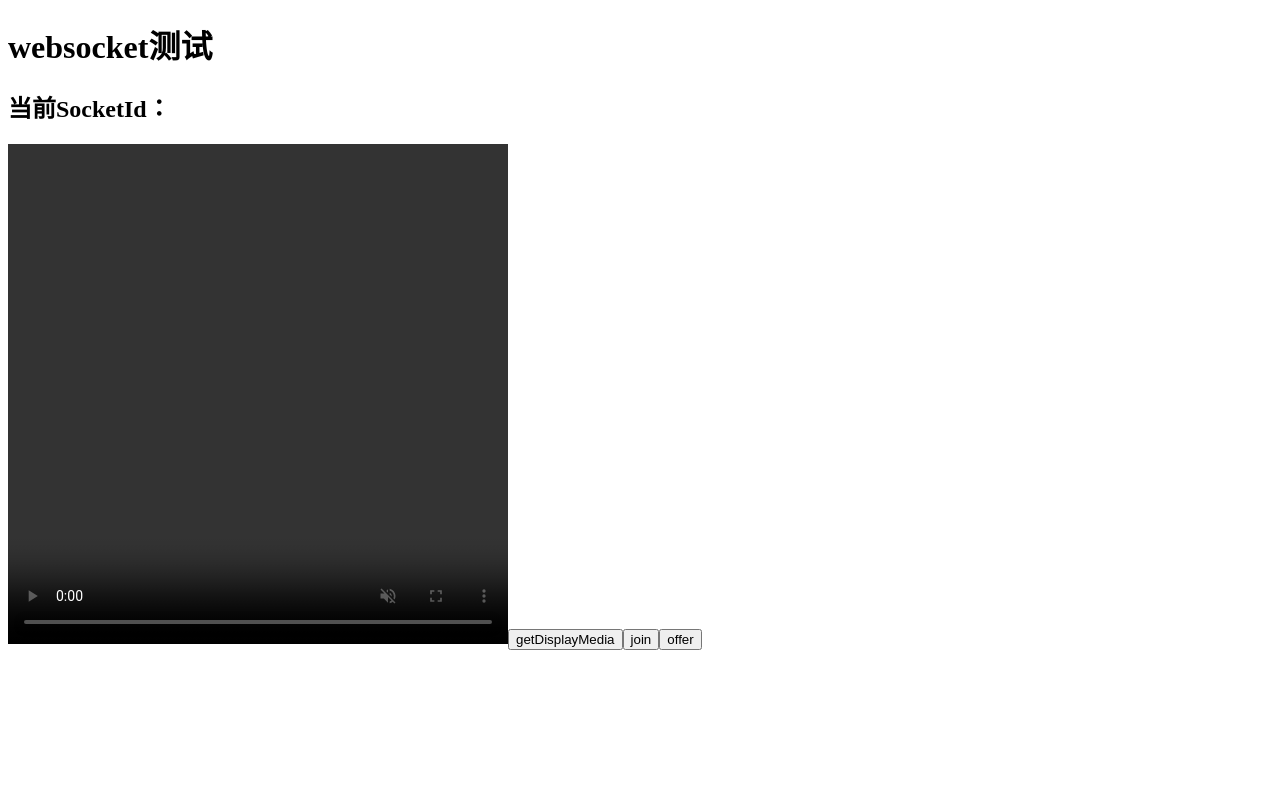
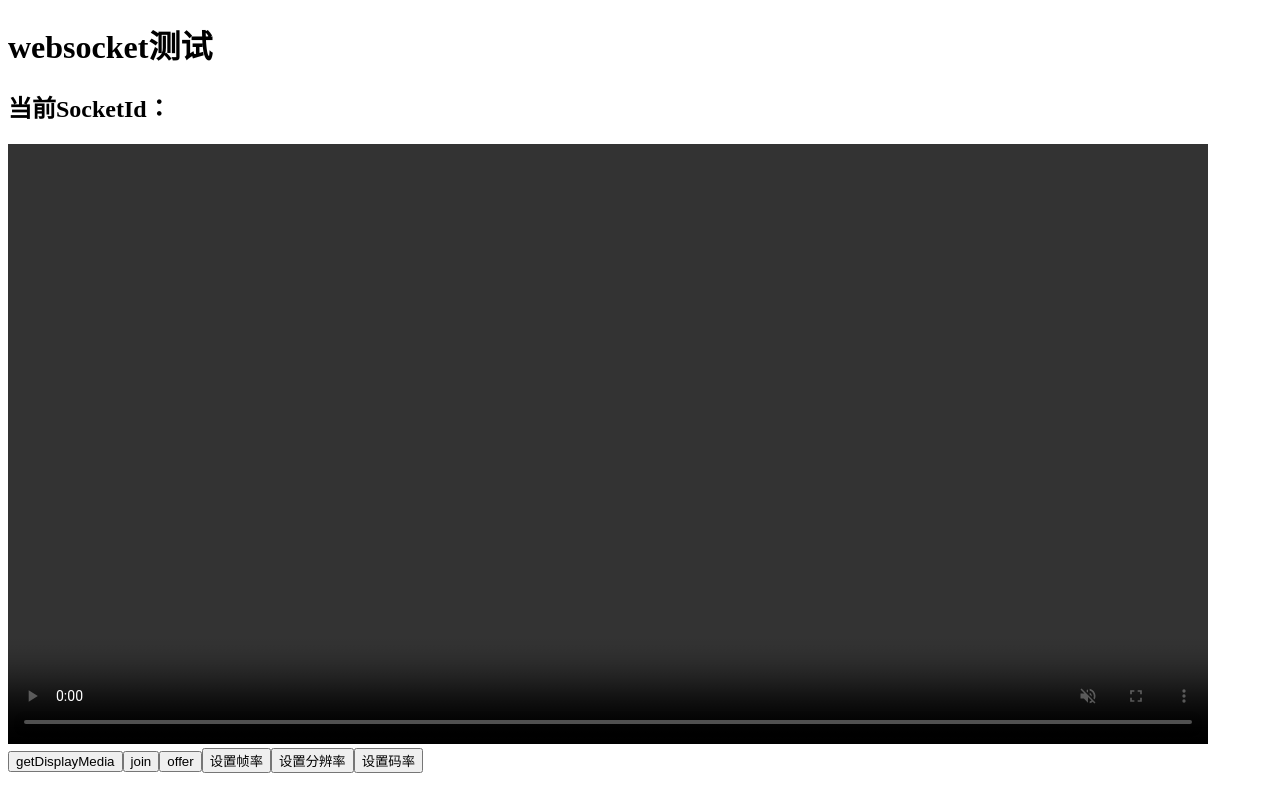
Before and after one commit to Sami-zzz/bLive-copy, a Vue app: page / in a window 1280 px wide. Built offline with nearby package versions, Linux system fonts and the light colour scheme; no server answers.

Commit message:
feat: 码率/分辨率/帧率控制

```diff
--- a/src/App.vue
+++ b/src/App.vue
@@ -7,11 +7,14 @@
       muted
       autoplay
       controls
-      style="width: 500px; height: 500px"
+      style="height: 600px"
     ></video>
     <button @click="handleGetDisplayMedia">getDisplayMedia</button>
     <button @click="handleSendJoin">join</button>
     <button @click="handleSendOffer">offer</button>
+    <button @click="handleFramerate">设置帧率</button>
+    <button @click="handleResolutionRatio">设置分辨率</button>
+    <button @click="handleSetMaxBitrate">设置码率</button>
   </div>
 </template>
 
@@ -35,6 +38,39 @@ const localVideoRef = ref<HTMLVideoElement>();
 const localStream = ref<MediaStream>();
 
 const roomId = ref('123');
+
+function handleFramerate() {
+  console.log('handleFramerate');
+  if (localStream.value) {
+    localStream.value.getTracks().forEach((track) => {
+      if (track.kind === 'video') {
+        console.log(track);
+        const old = track.getConstraints();
+        track.applyConstraints({ ...old, frameRate: 1 });
+        console.log('设置帧率完成');
+      }
+    });
+  }
+}
+
+function handleResolutionRatio() {
+  console.log('handleResolutionRatio');
+  if (localStream.value) {
+    localStream.value.getTracks().forEach((track) => {
+      if (track.kind === 'video') {
+        console.log(track);
+        const old = track.getConstraints();
+        track.applyConstraints({ ...old, height: 200 });
+        console.log('设置分辨率完成');
+      }
+    });
+  }
+}
+
+function handleSetMaxBitrate() {
+  console.log('handleResolutionRatio');
+  rtc.value?.setMaxBitrate();
+}
 
 async function handleGetDisplayMedia() {
   try {
--- a/src/network/webrtc-pc.ts
+++ b/src/network/webrtc-pc.ts
@@ -57,6 +57,36 @@ export class WebRTCPcClass {
       }
     });
   }
+  setMaxBitrate = () => {
+    // bit，比特
+    // byte，字节
+    // kb，千字节
+    // mb，兆字节
+    // gb，千兆字节
+
+    // 1 Byte = 8 Bits
+    // 1 KB = 1024 Bytes
+    // 1 MB = 1024 KB
+    // 1 GB = 1024 MB
+
+    // 假设我们带宽是30m，即30mbps，
+    // bps 是 bits per second 的简称，也就是每秒传输多少bit的意思
+    // 30mbps，也就是每秒传输30m，
+    // 因为1mb等于1024kb，所有30mb等于1024*30等于30720kb
+    // 因此30m带宽理论速率是：30720 / 8 = 3840kb/s，也就是3840 / 1024 = 3.75mb/s
+
+    this.peerConnection?.getSenders().forEach((sender) => {
+      const parameters = sender.getParameters();
+      parameters.encodings.forEach((parameters) => {
+        // 假设我们配置最大推流是300kb/s,我们需要设置maxBitrate为：
+        const bit = 1;
+        const byte = bit * 8;
+        const kb = byte * 1024;
+        parameters.maxBitrate = 100 * kb;
+      });
+      sender.setParameters(parameters);
+    });
+  };
 
   createAnswer = async () => {
     try {
```
